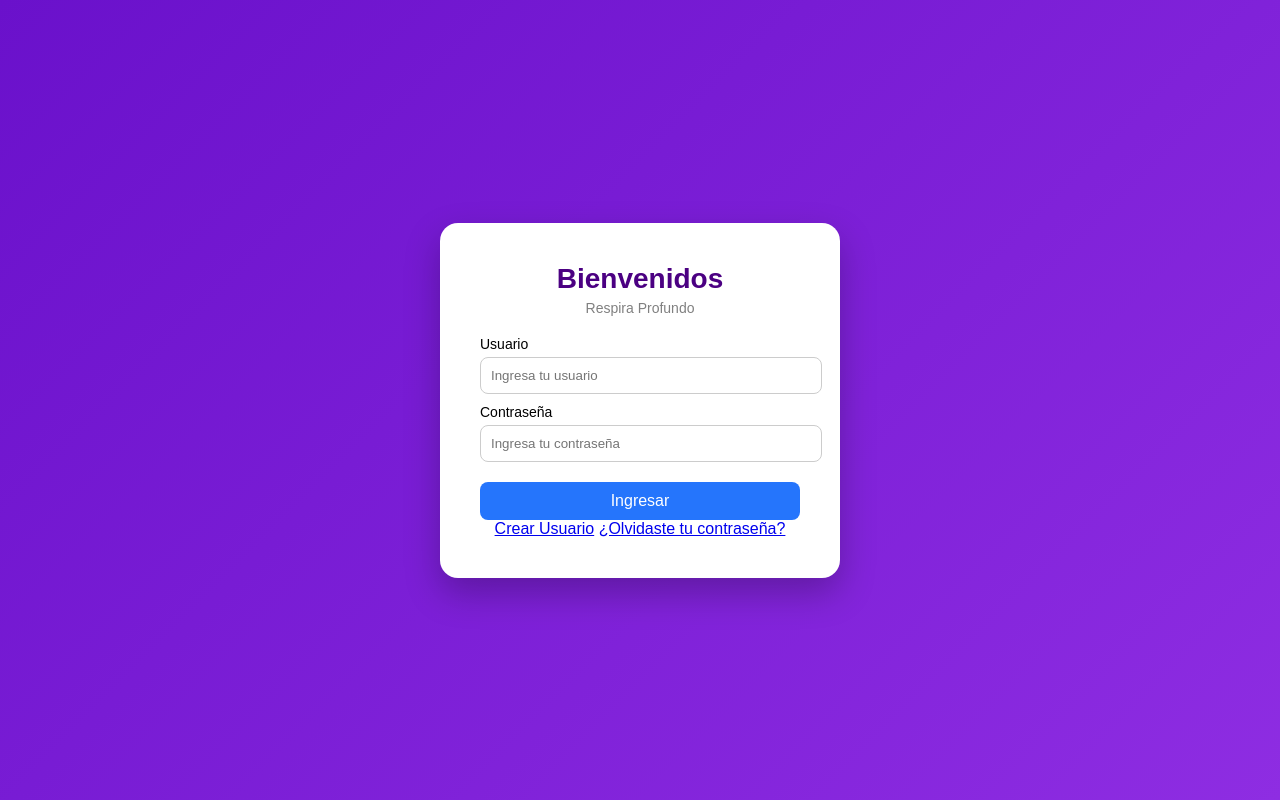
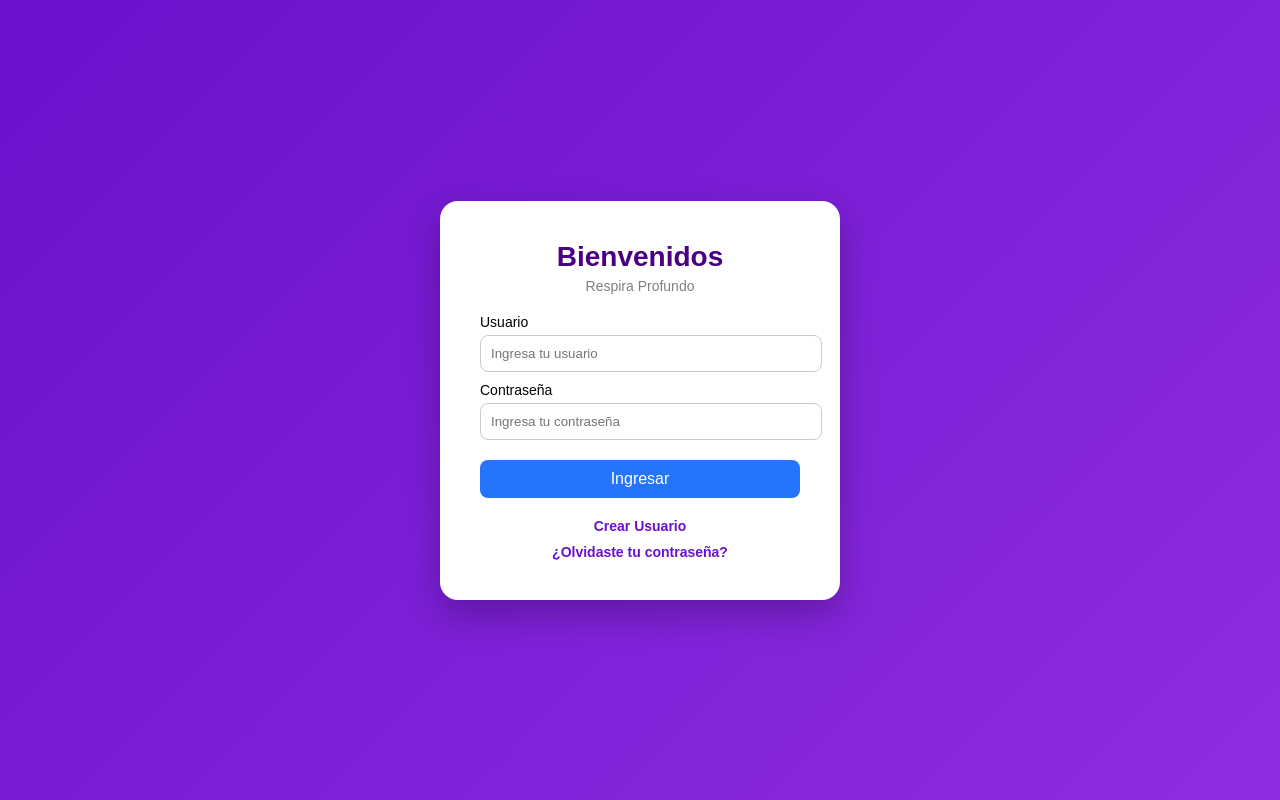
Before and after one commit to polwells21/Villa, a plain HTML site: page index.html in a window 1280 px wide. Drawn offline with Linux system fonts and the light colour scheme.

Commit message:
Update styles.css

```diff
--- a/styles.css
+++ b/styles.css
@@ -87,3 +87,28 @@ button {
 button:hover {
     background: #1a5edb;
 }
+
+
+
+/* =========================
+   LINKS DEL LOGIN
+========================= */
+
+.links {
+    margin-top: 20px;
+    display: flex;
+    flex-direction: column;
+    gap: 10px;
+}
+
+.links a {
+    text-decoration: none;
+    color: #6a11cb;
+    font-size: 14px;
+    font-weight: bold;
+    transition: 0.3s;
+}
+
+.links a:hover {
+    color: #8e2de2;
+}
```
